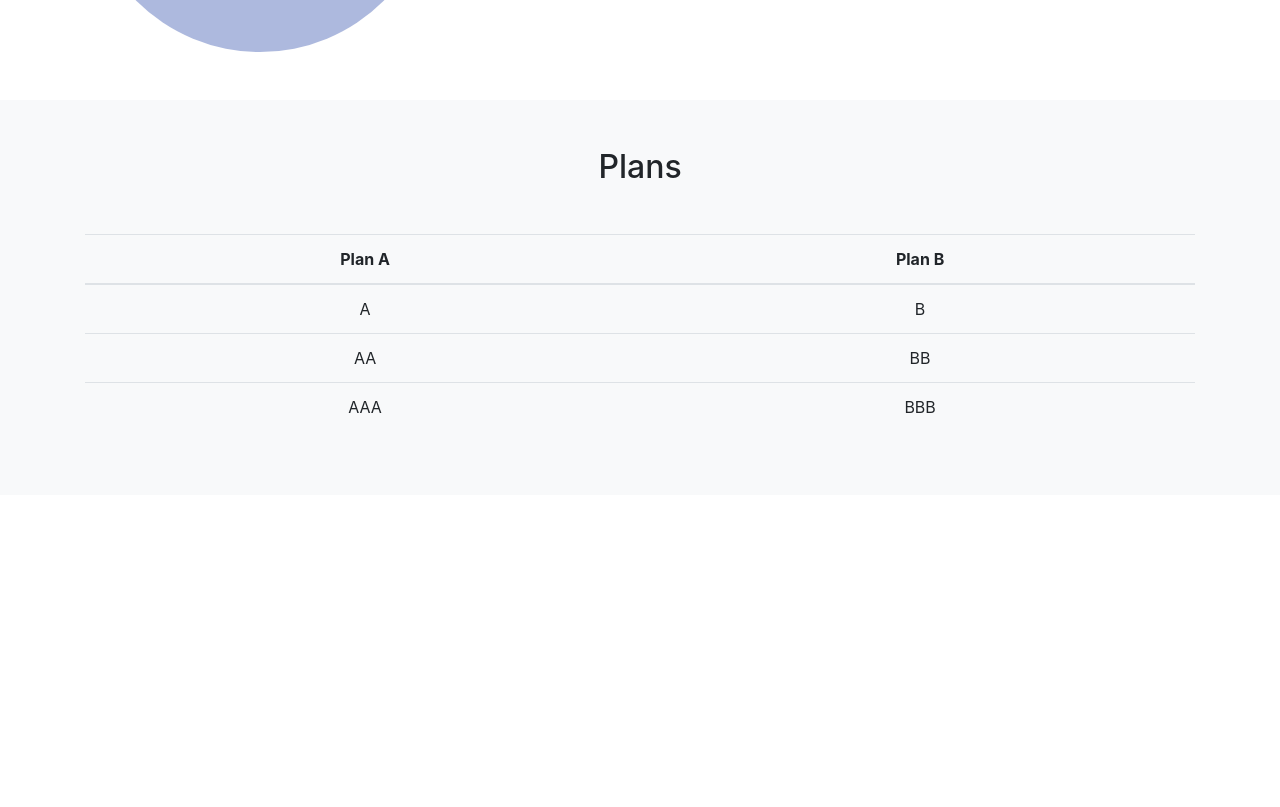
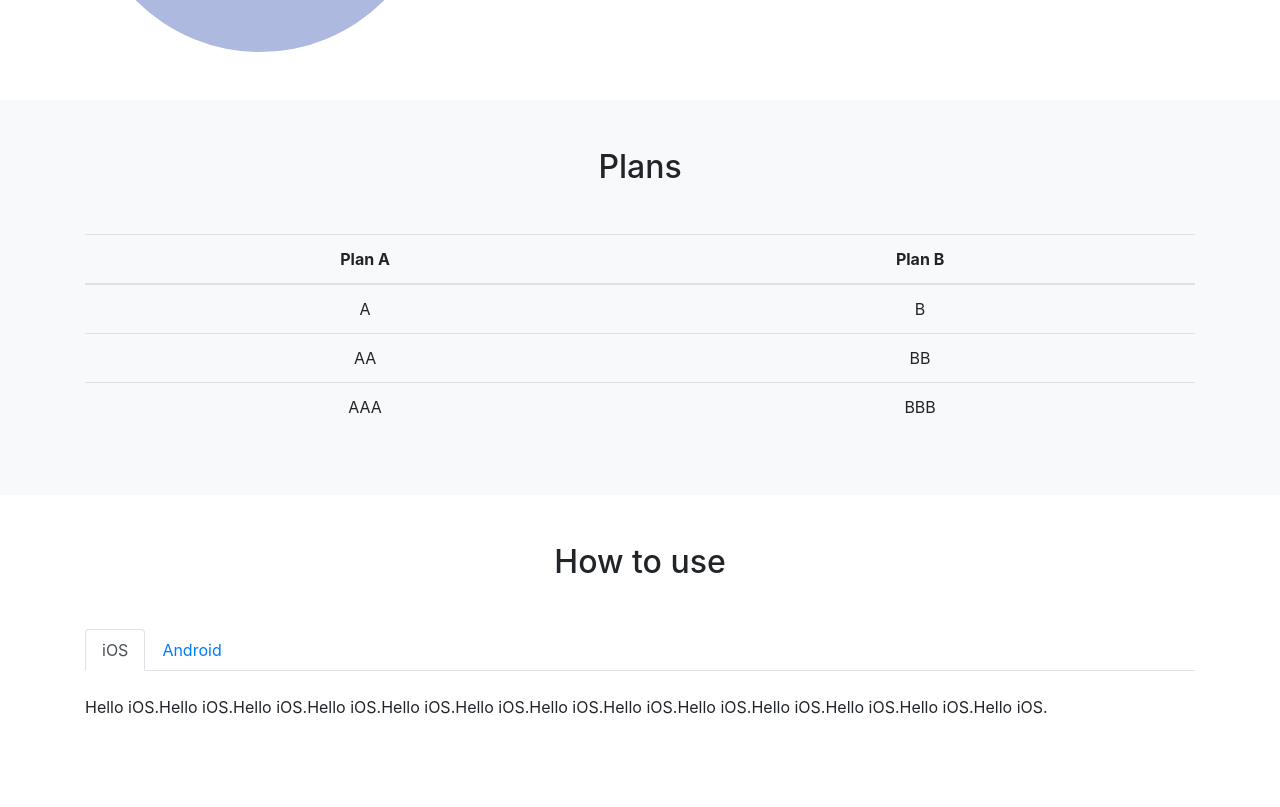
Before and after one commit to cyacyacho/MyBootstrap, a plain HTML site: page index.html in a window 1280 px wide. Shown: the part 1066-1873 px from the top of the page. Before the commit the page ends 1561 px from the top, so only its background shows below. Drawn offline with nearby package versions, Linux system fonts and the light colour scheme.

Commit message:
tabメニューの作成

```diff
--- a/index.html
+++ b/index.html
@@ -72,6 +72,26 @@
         </div>
       </section>
 
+      <section class="py-5">
+        <h2 class="mb-5 text-center">How to use</h2>
+        <div class="container">
+          <ul class="nav nav-tabs">
+            <li class="nav-item"><a href="#ios" class="nav-link active" data-toggle="tab">iOS</a></li>
+            <li class="nav-item"><a href="#android" class="nav-link" data-toggle="tab">Android</a></li>
+          </ul>
+          <div class="tab-content py-4">
+            <div id="ios" class="tab-pane active">
+              <p>Hello iOS.Hello iOS.Hello iOS.Hello iOS.Hello iOS.Hello iOS.Hello iOS.Hello iOS.Hello iOS.Hello iOS.Hello iOS.Hello iOS.Hello iOS.
+              </p>
+            </div>
+            <div id="android" class="tab-pane">
+              <p>Hello android.Hello android.Hello android.Hello android.Hello android.Hello android.Hello android.Hello android.Hello android.Hello android.
+              </p>
+            </div>
+          </div>
+        </div>
+      </section>
+
     </main>
     <footer>
 
```
